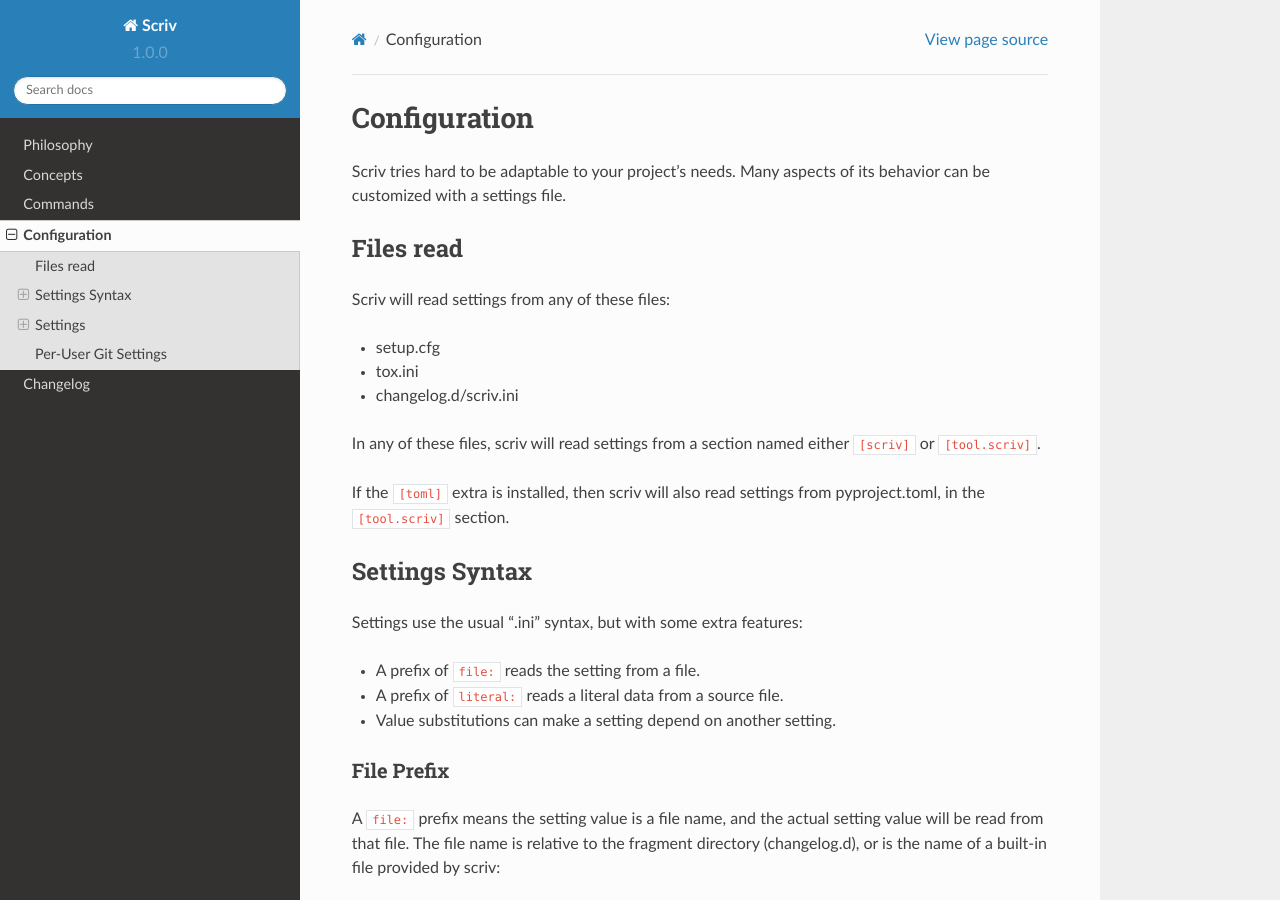
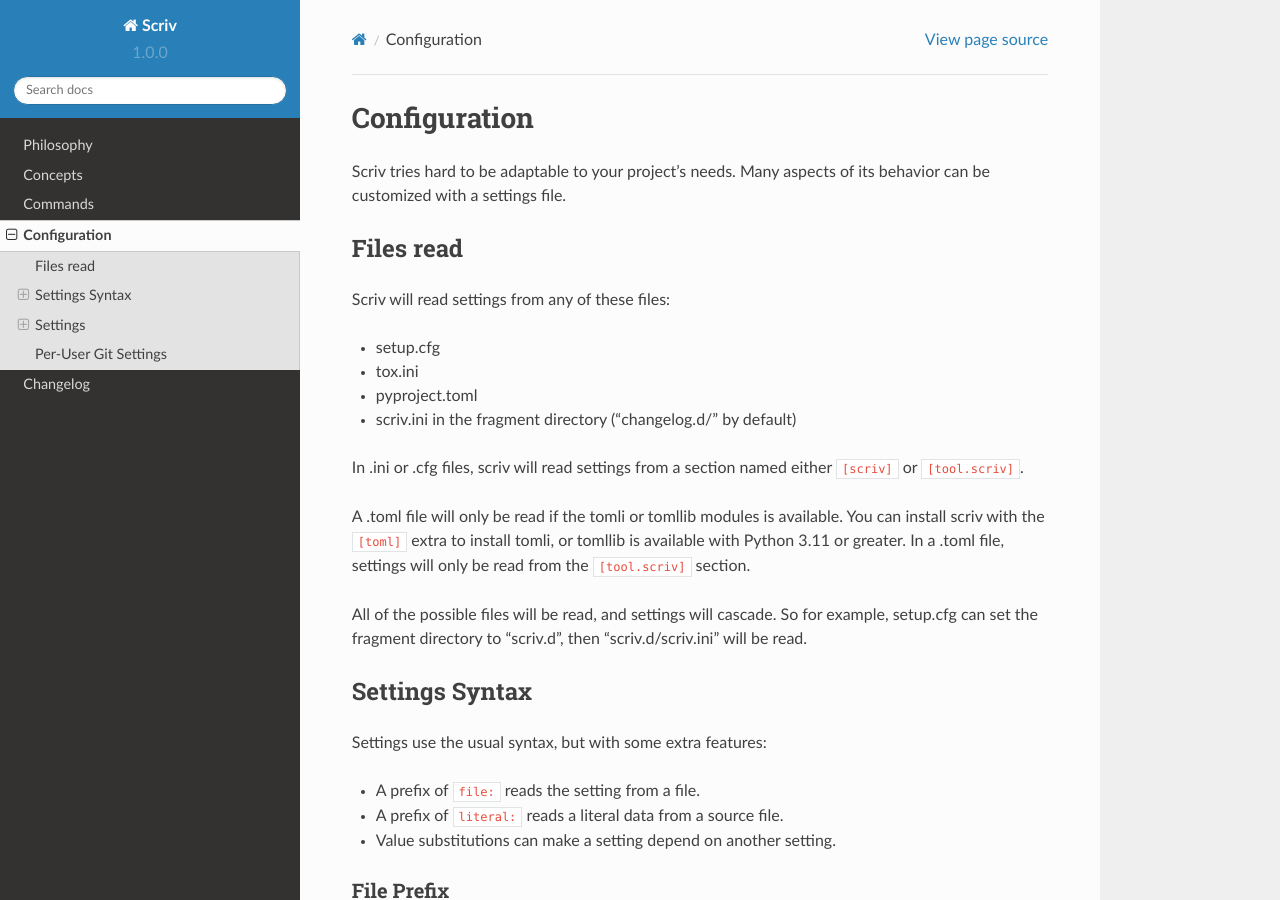
Before and after one commit to nedbat/scriv, a Sphinx documentation site: the page built from docs/configuration.rst, in a window 1280 px wide and 900 px high. Built offline with Sphinx 7.4.7 and the Read the Docs theme 2.0.0, drawn with Linux system fonts in a browser that asks for light colours.

Commit message:
docs: clarify how toml fits in

```diff
--- a/docs/configuration.rst
+++ b/docs/configuration.rst
@@ -14,19 +14,27 @@ Scriv will read settings from any of these files:
 
 - tox.ini
 
-- changelog.d/scriv.ini
+- pyproject.toml
 
-In any of these files, scriv will read settings from a section named either
+- scriv.ini in the fragment directory ("changelog.d/" by default)
+
+In .ini or .cfg files, scriv will read settings from a section named either
 ``[scriv]`` or ``[tool.scriv]``.
 
-If the ``[toml]`` extra is installed, then scriv will also read settings from
-pyproject.toml, in the ``[tool.scriv]`` section.
+A .toml file will only be read if the tomli or tomllib modules is available.
+You can install scriv with the ``[toml]`` extra to install tomli, or tomllib is
+available with Python 3.11 or greater.  In a .toml file, settings will only be
+read from the ``[tool.scriv]`` section.
+
+All of the possible files will be read, and settings will cascade.  So for
+example, setup.cfg can set the fragment directory to "scriv.d", then
+"scriv.d/scriv.ini" will be read.
 
 
 Settings Syntax
 ===============
 
-Settings use the usual ".ini" syntax, but with some extra features:
+Settings use the usual syntax, but with some extra features:
 
 - A prefix of ``file:`` reads the setting from a file.
 
```
